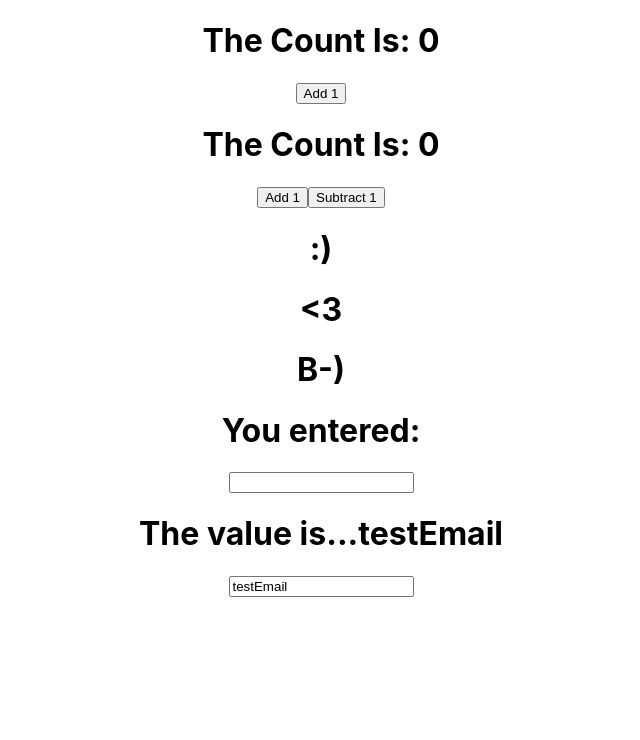
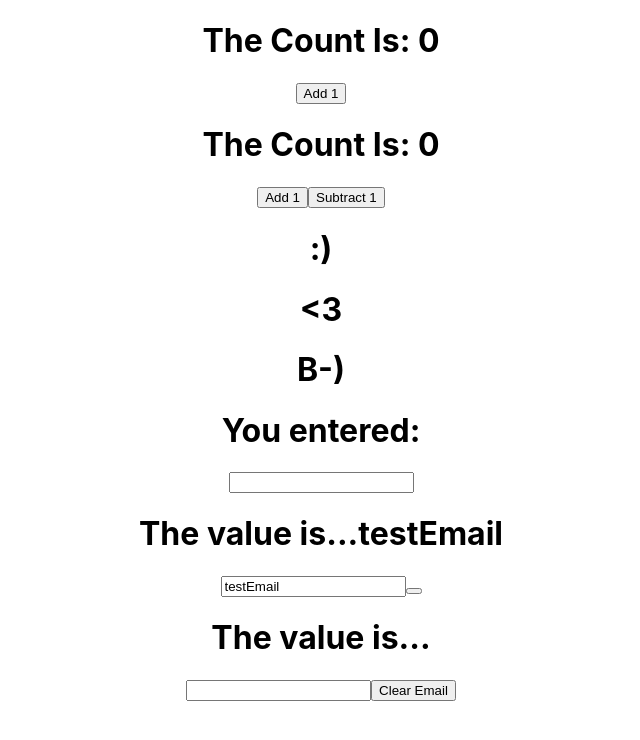
Before and after one commit to ivanfslee/react-hooks-intro, a React (Create React App) app: page / in a window 1280 px wide. Shown: the top 740 px of the page, without its empty margins (319-959 px from the left). Built offline with nearby package versions, Linux system fonts and the light colour scheme.

Commit message:
Added useInputState hook. Added component SimpleFormInputHook that uses useInputState hook. Achieves same functionality with less code

```diff
--- a/src/App.js
+++ b/src/App.js
@@ -5,6 +5,7 @@
 import Toggler from './Toggler';
 import SimpleFormClass from './SimpleFormClass';
 import SimpleFormHooks from './SimpleFormHooks';
+import SimpleFormInputHook from './SimpleFormInputHook';
 
 function App() {
   return (
@@ -14,6 +15,7 @@
       <Toggler />
       <SimpleFormClass />
       <SimpleFormHooks />
+      <SimpleFormInputHook />
     </div>
   );
 }
--- a/src/SimpleFormHooks.js
+++ b/src/SimpleFormHooks.js
@@ -10,6 +10,7 @@
         <div>
             <h1>The value is...{email}</h1>
             <input type="text" value={email}  onChange={handleChange}/>
+            <button onClick={() => setEmail("") }></button>
         </div>
     );
 }
--- /dev/null
+++ b/src/SimpleFormInputHook.js
@@ -0,0 +1,13 @@
+import React from 'react';
+import useInputState from './hooks/useInputState';
+
+export default function SimpleFormInputHook() {
+    const [email, updateEmail, resetEmail] = useInputState('');
+    return (
+        <div>
+            <h1>The value is...{email}</h1>
+            <input type="text" value={email} onChange={updateEmail}/>
+            <button onClick={resetEmail}>Clear Email</button>
+        </div>
+    );
+}
--- /dev/null
+++ b/src/hooks/useInputState.js
@@ -0,0 +1,15 @@
+import {useState} from 'react';
+export default initialVal => {
+    const [value, setValue] = useState(initialVal);
+    const handleChange = (e) => {
+        setValue(e.target.value);
+    };
+
+    const reset = () => {
+        setValue("");
+    };
+    return [value, handleChange, reset];
+}
+
+//example usage
+// const [age, handleAgeChange, resetAge] = useFormState("");
```
